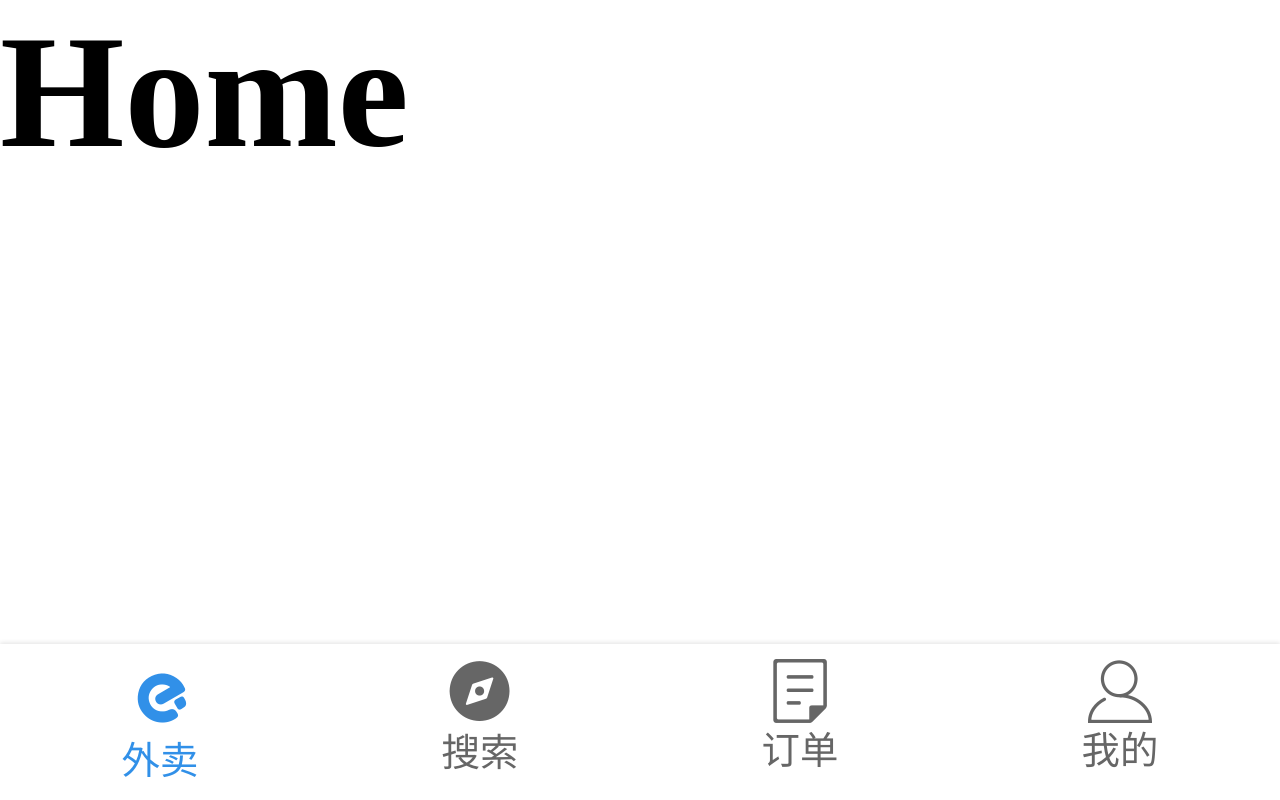
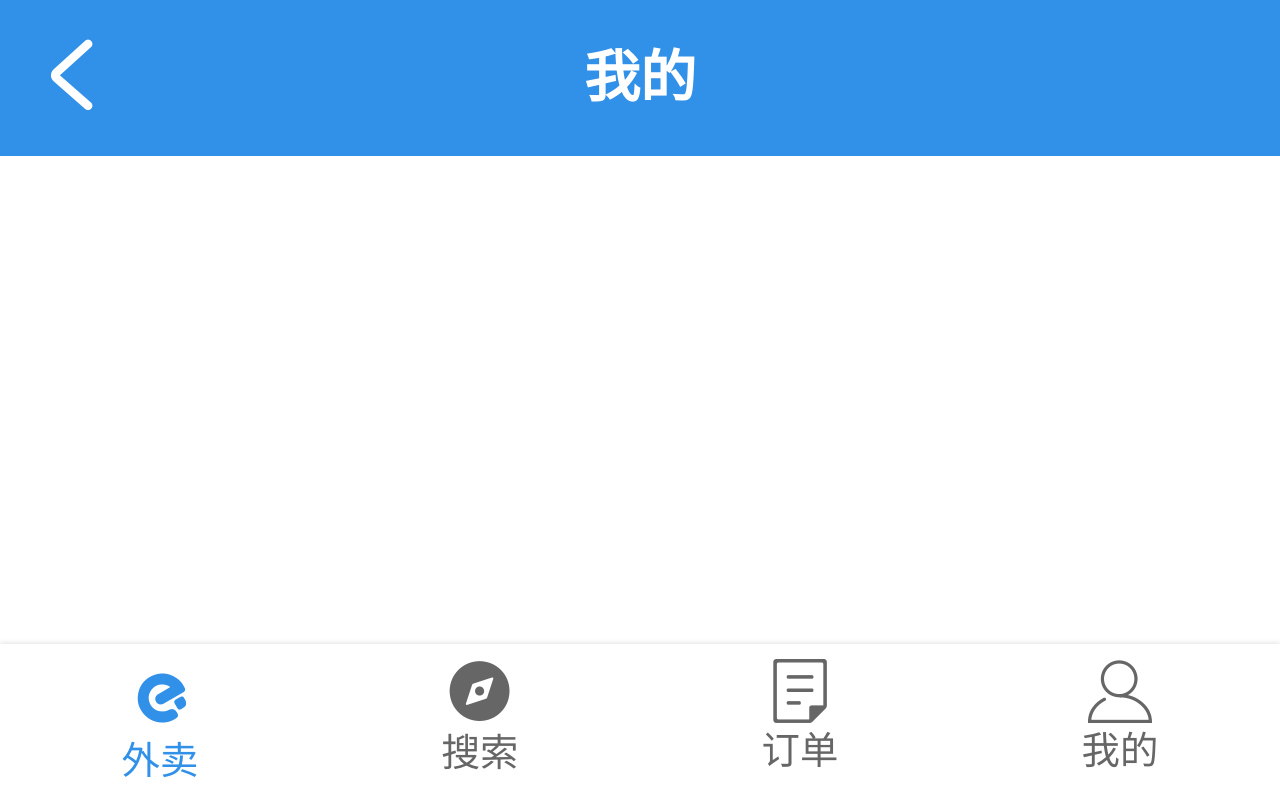
Before and after one commit to z-h-y/react, a React app: page /#/home in a window 1280 px wide. Built offline with nearby package versions, Linux system fonts and the light colour scheme.

Commit message:
Add file

```diff
--- a/package.json
+++ b/package.json
@@ -20,6 +20,7 @@
   "homepage": "https://github.com/z-h-y/react#readme",
   "devDependencies": {
     "@babel/core": "^7.7.7",
+    "@babel/plugin-proposal-class-properties": "^7.7.4",
     "@babel/preset-env": "^7.7.7",
     "@babel/preset-react": "^7.7.4",
     "autoprefixer": "^9.7.3",
--- a/src/components/footer/index.less
+++ b/src/components/footer/footer.less
@@ -1,6 +1,5 @@
 @import '../../style/mixin.less';
 @import '../../assets/iconfont/iconfont.css';
-
 
 .footer-container{
   background-color: #fff;
--- a/src/components/footer/index.jsx
+++ b/src/components/footer/index.jsx
@@ -1,6 +1,6 @@
 import React, {Component} from 'react'
 import {NavLink} from 'react-router-dom'
-import './index.less'
+import './footer.less'
 import '../../assets/iconfont/iconfont.js';
 
 class Footer extends Component {
--- /dev/null
+++ b/src/components/header/header.less
@@ -0,0 +1,28 @@
+@import '../../style/mixin.less';
+@import '../../assets/iconfont/iconfont.css';
+.header-container{
+  position: fixed;
+  background-color: @blue;
+  z-index: 101;
+  left: 0;
+  top: 0;
+  font-weight: bold!important;
+  .flex();
+  .wh(100%, 1.95rem);
+
+  .header-back{
+    .font(1.3rem, #fff);
+    .positionLeft();
+  }
+
+  .header-title{
+    .font(0.7rem, #fff);
+    font-family: 'Microsoft YaHei';
+  }
+
+  .user-avatar{
+    .font(0.8rem, #fff);
+    .positionRight();
+    font-weight: bold;
+  }
+}
--- /dev/null
+++ b/src/components/header/index.jsx
@@ -0,0 +1,24 @@
+import React, {Component} from 'react'
+import './header.less'
+class Header extends Component {
+  handleBack = () => {
+    this.props.goBack()
+  }
+  handleEdit = () => {
+    this.props.edit()
+  }
+  render () {
+    return (
+      <div className="header-container">
+        {this.props.goBack&&<div className="icon-back header-back" onClick={this.handleBack}></div>}
+        <div className="header-title">{this.props.title}</div>
+        {this.props.signUp?(this.props.userInfo ? <span className='icon-account user-avatar' onClick={this.props.goHome}></span>
+        : <span>登录|注册</span>):''}
+        {this.props.edit&&<div onClick={this.handleEdit} className='user-avatar'>
+        {this.props.userInfo.operate==='edit'?'编辑':'完成'}</div>}
+      </div>
+    )
+  }
+}
+
+export default Header
--- a/src/components/load/loadFail.jsx
+++ b/src/components/load/loadFail.jsx
@@ -1,4 +1,5 @@
 import React from 'react'
+import './load.less'
 class LoadFail extends React.Component {
   constructor(props) {
     super(props);
--- a/src/components/load/loading.jsx
+++ b/src/components/load/loading.jsx
@@ -1,9 +1,9 @@
 import React from 'react'
 import loading from '../../assets/img/loading.gif'
-import './index.less'
+import './load.less'
 class Loading extends React.Component {
   render() {
-    return <div class="m-loading"><img src={loading} alt=""/></div>;
+    return <div className="m-loading"><img src={loading} alt=""/></div>;
   }
 }
 export default Loading
--- a/src/pages/home/index.jsx
+++ b/src/pages/home/index.jsx
@@ -1,9 +1,14 @@
 import React from 'react';
+import Header from '@/components/header'
 import Footer from '@/components/footer'
 
 class Home extends React.Component {
+    goBack = () => {
+      this.props.history.goBack()
+    }
     render() {
         return <div>
+            <Header title="我的" goBack={this.goBack}/>
             <h1>Home</h1>
             <Footer />
         </div>
```
Also changed, not shown: .babelrc, src/components/load/load.less (renamed from src/components/load/index.less).
